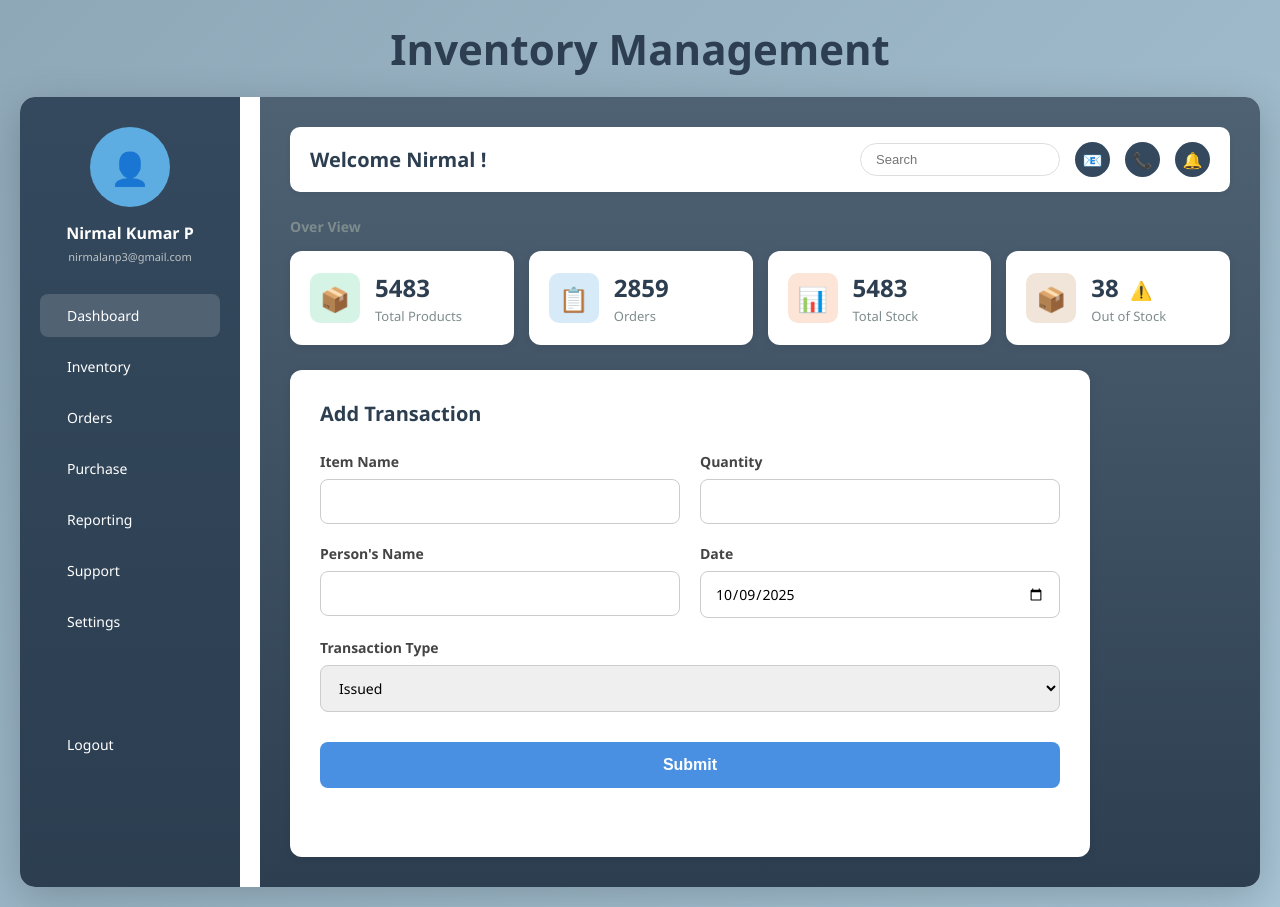
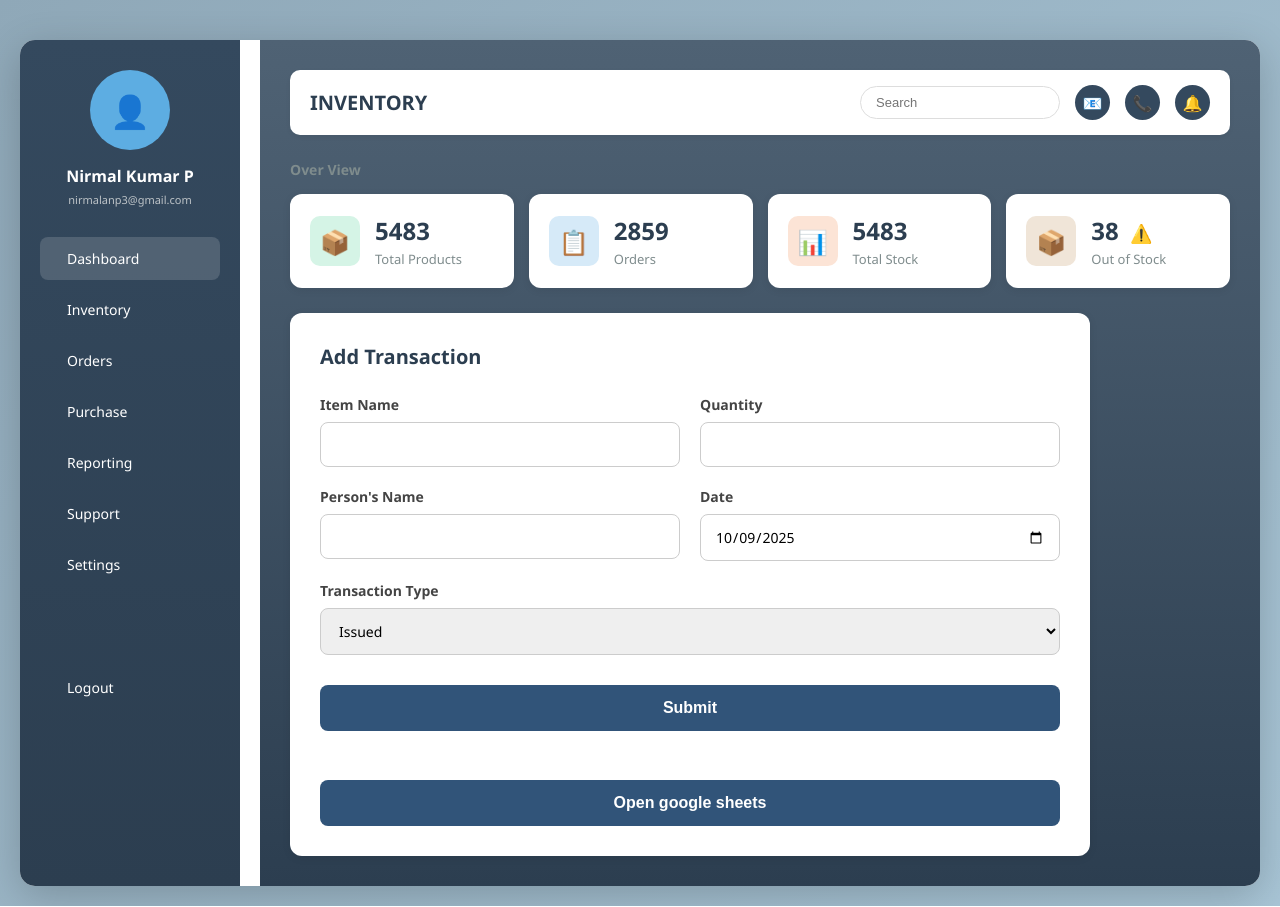
Before and after one commit to deepika0202-del/Inventory, a plain HTML site: page index.html in a window 1280 px wide. Drawn offline with Linux system fonts and the light colour scheme.

Commit message:
open google sheets button

```diff
--- a/index.html
+++ b/index.html
@@ -9,7 +9,6 @@
 <body>
     <div class="header">
 
-        <h1>Inventory Management</h1>
 
     </div>
 
@@ -60,7 +59,7 @@
 
         <div class="main-content">
             <div class="welcome-bar">
-                <h2>Welcome Nirmal !</h2>
+                <h2>INVENTORY</h2>
                 <div class="welcome-actions">
                     <div class="search-box">
                         <input type="text" placeholder="Search">
@@ -140,6 +139,7 @@
                         <div class="form-group full-width">
                             <button type="submit" class="submit-btn">Submit</button>
                             <div id="form-message" role="alert"></div>
+                            <button type="open" onclick="window.open('https://docs.google.com/spreadsheets/d/1CSWhb8YmuBdP7s4aMJd6ZqLVOsibwIW3kj0XN3K0tvs/edit?gid=0#gid=0', '_blank')"class="googlesheets-btn">Open google sheets</button>
                         </div>
                     </div>
                 </form>
--- a/styles.css
+++ b/styles.css
@@ -302,7 +302,7 @@
         .submit-btn {
             width: 100%;
             padding: 14px;
-            background-color: #4a90e2;
+            background-color: #315479;
             border: none;
             border-radius: 8px;
             color: white;
@@ -314,7 +314,7 @@
         }
 
         .submit-btn:hover {
-            background-color: #357ab8;
+            background-color: #03213b;
         }
 
         #form-message {
@@ -334,3 +334,21 @@
             background: #FADBD8;
             color: #E74C3C;
         }
+        .googlesheets-btn{
+               width: 100%;
+            padding: 14px;
+            background-color: #315479;
+            border: none;
+            border-radius: 8px;
+            color: white;
+            font-weight: 700;
+            font-size: 16px;
+            cursor: pointer;
+            transition: background-color 0.3s ease;
+            margin-top: 10px;
+
+        }
+        .googlesheets-btn:hover{
+             background-color: #03213b;
+
+        }
```
